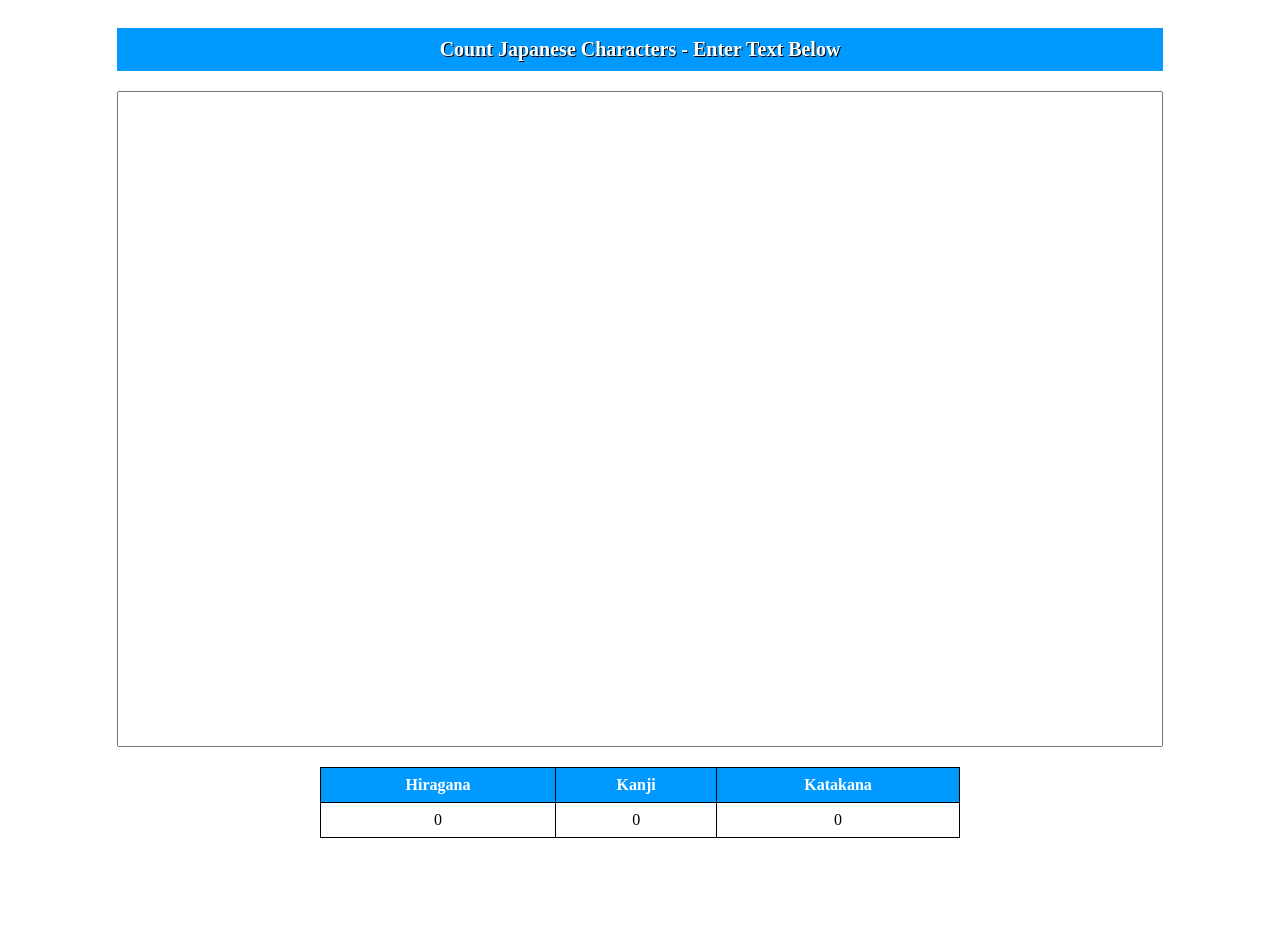
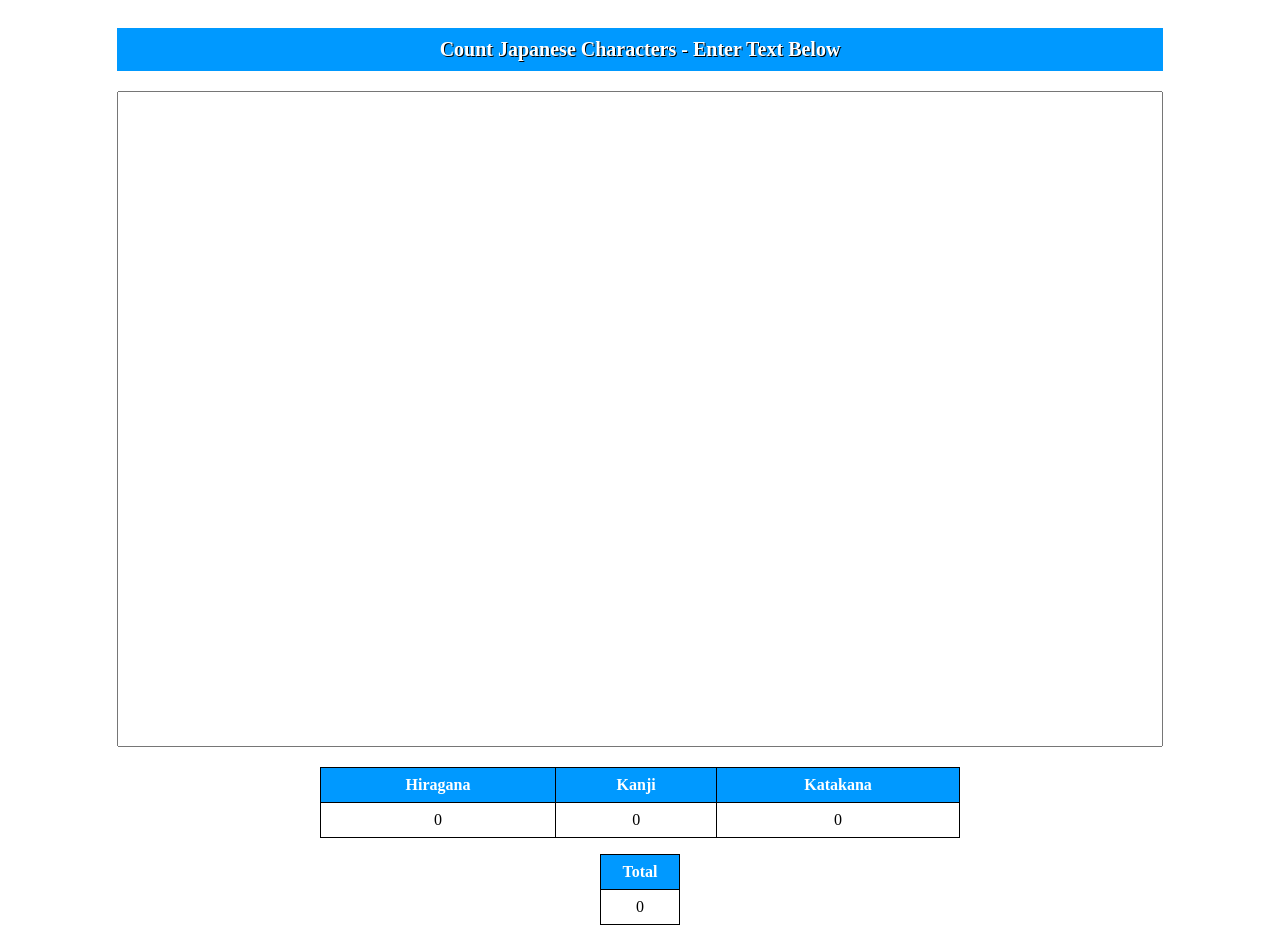
Before and after one commit to Ommp/count-chars, a plain HTML site: page index.html in a window 1280 px wide. Before the commit the page ends 862 px from the top, so only its background shows below. Drawn offline with Linux system fonts and the light colour scheme.

Commit message:
Add total chars

```diff
--- a/app.js
+++ b/app.js
@@ -7,7 +7,6 @@ let text = "";
 let hiragana = 0;
 let kanji = 0;
 let katakana = 0;
-
 
 const REGEX_HIRAGANA = /[\u3041-\u3096]/;
 
@@ -65,4 +64,5 @@ function updateRows() {
   document.getElementById("hiragana").innerHTML = hiragana;
   document.getElementById("kanji").innerHTML = kanji;
   document.getElementById("katakana").innerHTML = katakana;
+  document.getElementById("total").innerHTML = hiragana+kanji+katakana;
 }
--- a/index.html
+++ b/index.html
@@ -16,7 +16,7 @@
 </div>
 <br>
 
-<table id="charactertable">
+<table class="charactertable">
   <tr>
     <th>Hiragana</th>
     <th>Kanji</th>
@@ -29,6 +29,17 @@
   </tr>
 </table>
 
+<table class="totaltable">
+<tr>
+<th>Total</th>
+</tr>
+
+<tr>
+<td id="total">0</td>
+</tr>
+
+</table>
+
 <!-- <button type"button" id="calculate_button">Calculate Characters</button> -->
 
 </div>
--- a/style.css
+++ b/style.css
@@ -30,10 +30,15 @@ p {
   grid-row: 1 / 2;
 }
 
-#charactertable {
+.charactertable {
   grid-column: 2;
   grid-row: 2 / 3;
 }
+.totaltable {
+  grid-column: 2;
+  grid-row: 3 / 4;
+}
+
 /*
 #calculate_button {
   background: #0099ff;
@@ -45,10 +50,14 @@ p {
   grid-row: 3 / 4;
 }
 */
-table {
+.charactertable {
   border-collapse: collapse;
   width: 40em;
   margin: 1em;
+}
+.totaltable {
+  border-collapse: collapse;
+  width: 5em;
 }
 
 td, th {
```
